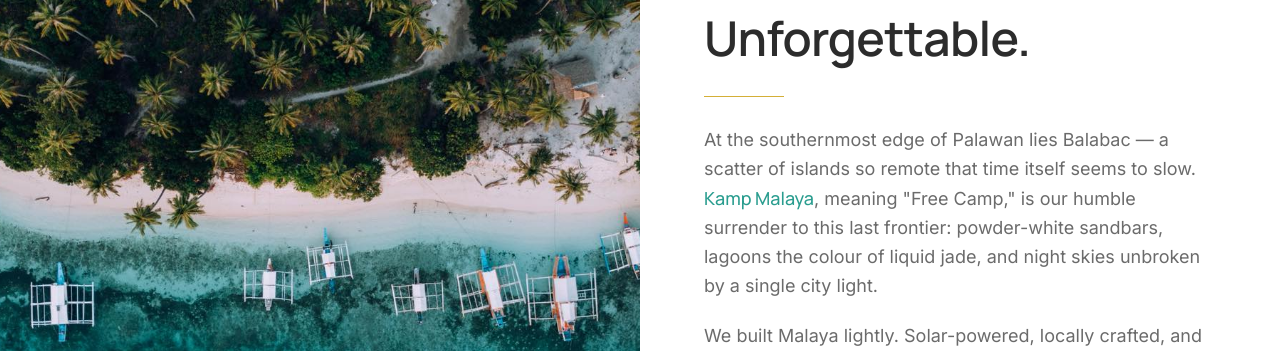
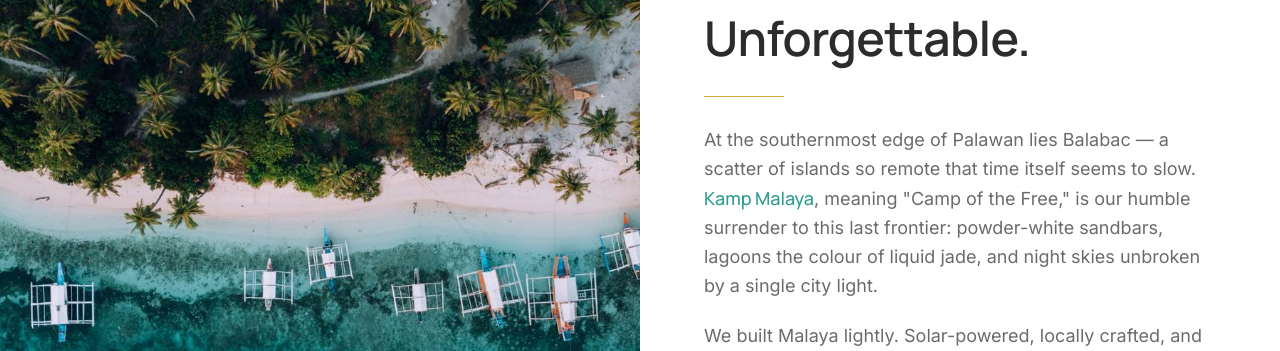
Before and after one commit to nicholohq/Kamp-Malaya, a website built with Vite: page index.html in a window 1280 px wide. Shown: the part 960-1311 px from the top of the page. Built offline with nearby package versions, Linux system fonts and the light colour scheme.

Commit message:
fix(copy): translate Malaya as "Camp of the Free", not "Free Camp"
"Free Camp" is a garden-path phrase: an English reader takes "free" as
"no cost" first, and the sentence sits directly above a P14,799 package.

It is also the weaker translation. Malaya is "free" in the liberated sense —
the root of kalayaan, freedom — which "Camp of the Free" carries and
"Free Camp" flattens into a price claim.

```diff
--- a/index.html
+++ b/index.html
@@ -133,7 +133,7 @@
         <h2 class="font-display text-charcoal text-3xl sm:text-4xl md:text-5xl mt-3 leading-tight">Untouched. Unhurried.<br/>Unforgettable.</h2>
         <div class="w-20 h-px bg-gold my-6 sm:my-7"></div>
         <p class="text-graytext leading-relaxed text-base sm:text-lg mb-4 sm:mb-5">
-          At the southernmost edge of Palawan lies Balabac — a scatter of islands so remote that time itself seems to slow. <em class="font-quote text-seagrass">Kamp Malaya</em>, meaning "Free Camp," is our humble surrender to this last frontier: powder-white sandbars, lagoons the colour of liquid jade, and night skies unbroken by a single city light.
+          At the southernmost edge of Palawan lies Balabac — a scatter of islands so remote that time itself seems to slow. <em class="font-quote text-seagrass">Kamp Malaya</em>, meaning "Camp of the Free," is our humble surrender to this last frontier: powder-white sandbars, lagoons the colour of liquid jade, and night skies unbroken by a single city light.
         </p>
         <p class="text-graytext leading-relaxed text-base sm:text-lg mb-6 sm:mb-8">
           We built Malaya lightly. Solar-powered, locally crafted, and run by the families who have called these waters home for generations. Here, luxury is not excess — it is space, silence, and the privilege of an untouched horizon kept that way.
```
